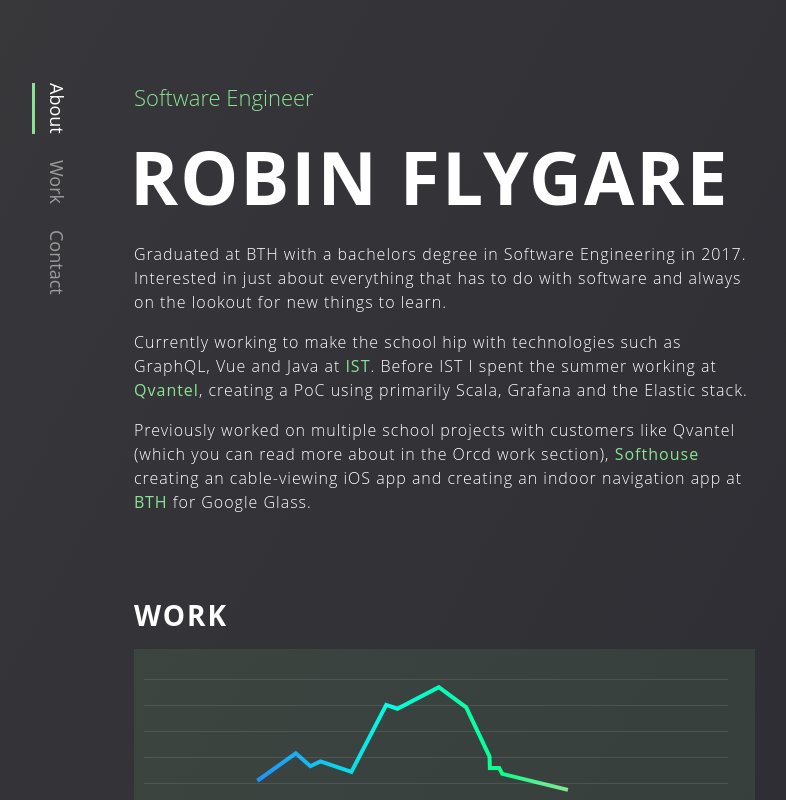
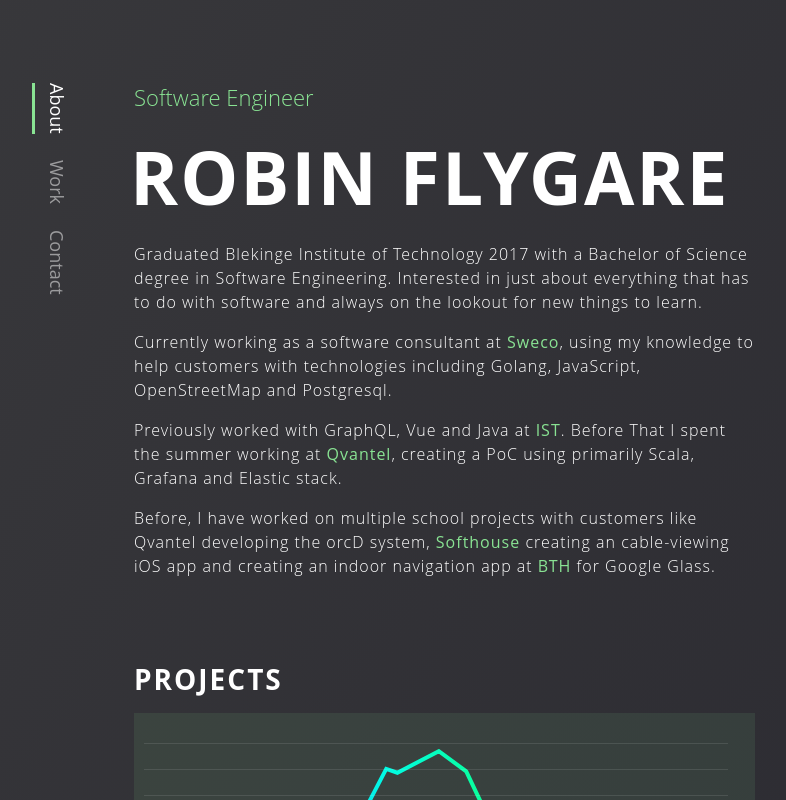
Before and after one commit to flygare/flygare.github.io, a React (Create React App) app: page / in a window 1280 px wide. Shown: the top 800 px of the page, without its empty margins (211-997 px from the left). Built offline with nearby package versions, Linux system fonts and the light colour scheme.

Commit message:
Text updates and cleanup

```diff
--- a/src/App.jsx
+++ b/src/App.jsx
@@ -17,7 +17,7 @@
             <AboutSection />
           </div>
           <div id="work">
-            <div className="subtitle">Work</div>
+            <div className="subtitle">Projects</div>
             <WorkSection />
           </div>
           <div id="contact">
--- a/src/index.jsx
+++ b/src/index.jsx
@@ -1,12 +1,8 @@
 import React from "react";
-import ReactDOM from "react-dom";
+import { createRoot } from "react-dom/client";
 import "./index.scss";
 import App from "./App";
-import * as serviceWorker from "./serviceWorker";
 
-ReactDOM.render(<App />, document.getElementById("root"));
-
-// If you want your app to work offline and load faster, you can change
-// unregister() to register() below. Note this comes with some pitfalls.
-// Learn more about service workers: https://bit.ly/CRA-PWA
-serviceWorker.unregister();
+const container = document.getElementById("root");
+const root = createRoot(container);
+root.render(<App />);
--- a/src/sections/AboutSection.jsx
+++ b/src/sections/AboutSection.jsx
@@ -7,20 +7,26 @@
       <div className="this-is">Software Engineer</div>
       <div className="name">Robin Flygare</div>
       <p>
-        Graduated at BTH with a bachelors degree in Software Engineering in
-        2017. Interested in just about everything that has to do with software
-        and always on the lookout for new things to learn.
+        Graduated Blekinge Institute of Technology 2017 with a Bachelor of
+        Science degree in Software Engineering. Interested in just about
+        everything that has to do with software and always on the lookout for
+        new things to learn.
       </p>
       <p>
-        Currently working to make the school hip with technologies such as
-        GraphQL, Vue and Java at <a href="https://www.ist.com">IST</a>. Before
-        IST I spent the summer working at{" "}
-        <a href="https://www.qvantel.com">Qvantel</a>, creating a PoC using
-        primarily Scala, Grafana and the Elastic stack.
+        Currently working as a software consultant at{" "}
+        <a href="https://www.swecogroup.com/">Sweco</a>, using my knowledge to
+        help customers with technologies including Golang, JavaScript,
+        OpenStreetMap and Postgresql.
       </p>
       <p>
-        Previously worked on multiple school projects with customers like
-        Qvantel (which you can read more about in the Orcd work section),{" "}
+        Previously worked with GraphQL, Vue and Java at{" "}
+        <a href="https://www.ist.com">IST</a>. Before That I spent the summer
+        working at <a href="https://www.qvantel.com">Qvantel</a>, creating a PoC
+        using primarily Scala, Grafana and Elastic stack.
+      </p>
+      <p>
+        Before, I have worked on multiple school projects with customers like
+        Qvantel developing the orcD system,{" "}
         <a href="https://www.softhouse.se">Softhouse</a> creating an
         cable-viewing iOS app and creating an indoor navigation app at
         <a href="https://www.bth.se"> BTH</a> for Google Glass.
--- a/src/sections/ContactSection.jsx
+++ b/src/sections/ContactSection.jsx
@@ -12,7 +12,7 @@
         ways of contacting me
       </p>
       <div className="links">
-        <a href="mailto:robin@flygare.me">robin@flygare.me</a>
+        <a href="mailto:robin.flygare1@gmail.com">robin.flygare1@gmail.com</a>
         <a href="https://github.com/flygare/">
           <FontAwesomeIcon icon={faGithub} />
         </a>
--- a/src/sections/ContactSection.scss
+++ b/src/sections/ContactSection.scss
@@ -2,6 +2,9 @@
   margin-right: 30px;
 }
 .links {
-  font-size: 28px;
+  font-size: 24px;
   line-height: 50px;
+  @media screen and (min-width: 460px){
+    font-size: 28px;
+  }
 }
--- a/src/sections/WorkSection.jsx
+++ b/src/sections/WorkSection.jsx
@@ -50,10 +50,10 @@
           </div>
         </div>
       </div>
-      <div className="row">
+      {/*       <div className="row">
         <div className="col-xs-5">
           <div className="work-info-box">
-            <div className="project-name">foodi</div>
+            <div className="project-name">project</div>
           </div>
         </div>
         <div className="col-xs-7">
@@ -61,7 +61,7 @@
             <div className="work-info-box">coming soon</div>
           </div>
         </div>
-      </div>
+      </div> */}
     </div>
   );
 }
--- a/src/serviceWorker.js
+++ /dev/null
@@ -1,136 +0,0 @@
-/* eslint-disable */
-// This optional code is used to register a service worker.
-// register() is not called by default.
-
-// This lets the app load faster on subsequent visits in production, and gives
-// it offline capabilities. However, it also means that developers (and users)
-// will only see deployed updates on subsequent visits to a page, after all the
-// existing tabs open on the page have been closed, since previously cached
-// resources are updated in the background.
-
-// To learn more about the benefits of this model and instructions on how to
-// opt-in, read https://bit.ly/CRA-PWA
-
-const isLocalhost = Boolean(
-  window.location.hostname === "localhost" ||
-    // [::1] is the IPv6 localhost address.
-    window.location.hostname === "[::1]" ||
-    // 127.0.0.1/8 is considered localhost for IPv4.
-    window.location.hostname.match(
-      /^127(?:\.(?:25[0-5]|2[0-4][0-9]|[01]?[0-9][0-9]?)){3}$/
-    )
-);
-
-export function register(config) {
-  if (process.env.NODE_ENV === "production" && "serviceWorker" in navigator) {
-    // The URL constructor is available in all browsers that support SW.
-    const publicUrl = new URL(process.env.PUBLIC_URL, window.location.href);
-    if (publicUrl.origin !== window.location.origin) {
-      // Our service worker won't work if PUBLIC_URL is on a different origin
-      // from what our page is served on. This might happen if a CDN is used to
-      // serve assets; see https://github.com/facebook/create-react-app/issues/2374
-      return;
-    }
-
-    window.addEventListener("load", () => {
-      const swUrl = `${process.env.PUBLIC_URL}/service-worker.js`;
-
-      if (isLocalhost) {
-        // This is running on localhost. Let's check if a service worker still exists or not.
-        checkValidServiceWorker(swUrl, config);
-
-        // Add some additional logging to localhost, pointing developers to the
-        // service worker/PWA documentation.
-        navigator.serviceWorker.ready.then(() => {
-          console.log(
-            "This web app is being served cache-first by a service " +
-              "worker. To learn more, visit https://bit.ly/CRA-PWA"
-          );
-        });
-      } else {
-        // Is not localhost. Just register service worker
-        registerValidSW(swUrl, config);
-      }
-    });
-  }
-}
-
-function registerValidSW(swUrl, config) {
-  navigator.serviceWorker
-    .register(swUrl)
-    .then((registration) => {
-      registration.onupdatefound = () => {
-        const installingWorker = registration.installing;
-        if (installingWorker == null) {
-          return;
-        }
-        installingWorker.onstatechange = () => {
-          if (installingWorker.state === "installed") {
-            if (navigator.serviceWorker.controller) {
-              // At this point, the updated precached content has been fetched,
-              // but the previous service worker will still serve the older
-              // content until all client tabs are closed.
-              console.log(
-                "New content is available and will be used when all " +
-                  "tabs for this page are closed. See https://bit.ly/CRA-PWA."
-              );
-
-              // Execute callback
-              if (config && config.onUpdate) {
-                config.onUpdate(registration);
-              }
-            } else {
-              // At this point, everything has been precached.
-              // It's the perfect time to display a
-              // "Content is cached for offline use." message.
-              console.log("Content is cached for offline use.");
-
-              // Execute callback
-              if (config && config.onSuccess) {
-                config.onSuccess(registration);
-              }
-            }
-          }
-        };
-      };
-    })
-    .catch((error) => {
-      console.error("Error during service worker registration:", error);
-    });
-}
-
-function checkValidServiceWorker(swUrl, config) {
-  // Check if the service worker can be found. If it can't reload the page.
-  fetch(swUrl)
-    .then((response) => {
-      // Ensure service worker exists, and that we really are getting a JS file.
-      const contentType = response.headers.get("content-type");
-      if (
-        response.status === 404 ||
-        (contentType != null && contentType.indexOf("javascript") === -1)
-      ) {
-        // No service worker found. Probably a different app. Reload the page.
-        navigator.serviceWorker.ready.then((registration) => {
-          registration.unregister().then(() => {
-            window.location.reload();
-          });
-        });
-      } else {
-        // Service worker found. Proceed as normal.
-        registerValidSW(swUrl, config);
-      }
-    })
-    .catch(() => {
-      console.log(
-        "No internet connection found. App is running in offline mode."
-      );
-    });
-}
-
-export function unregister() {
-  if ("serviceWorker" in navigator) {
-    navigator.serviceWorker.ready.then((registration) => {
-      registration.unregister();
-    });
-  }
-}
```
